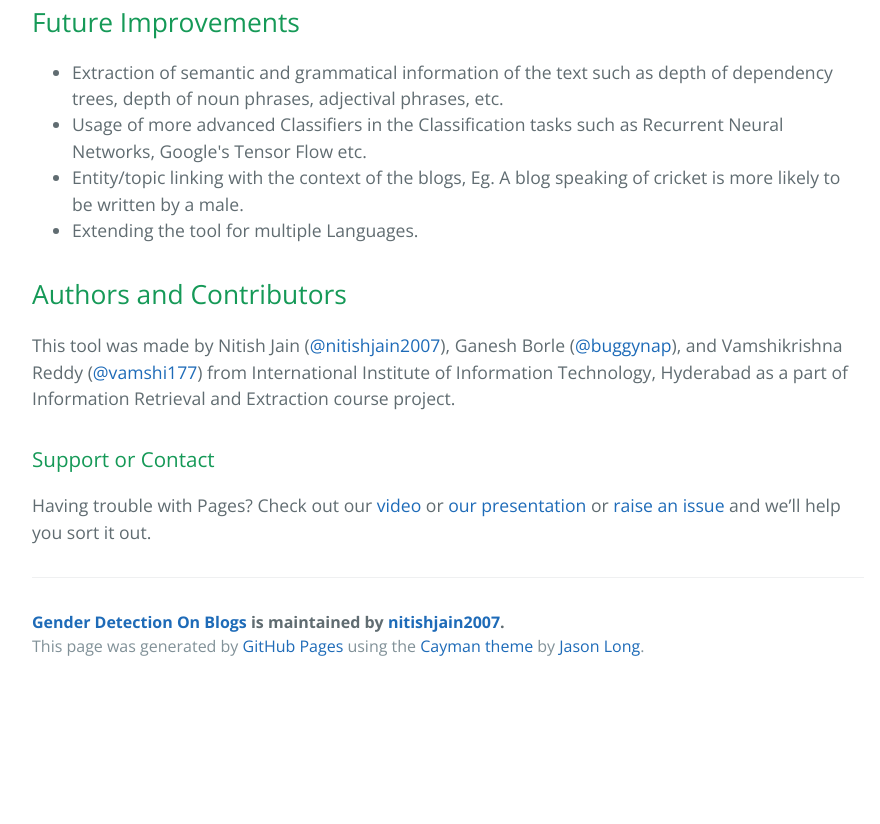
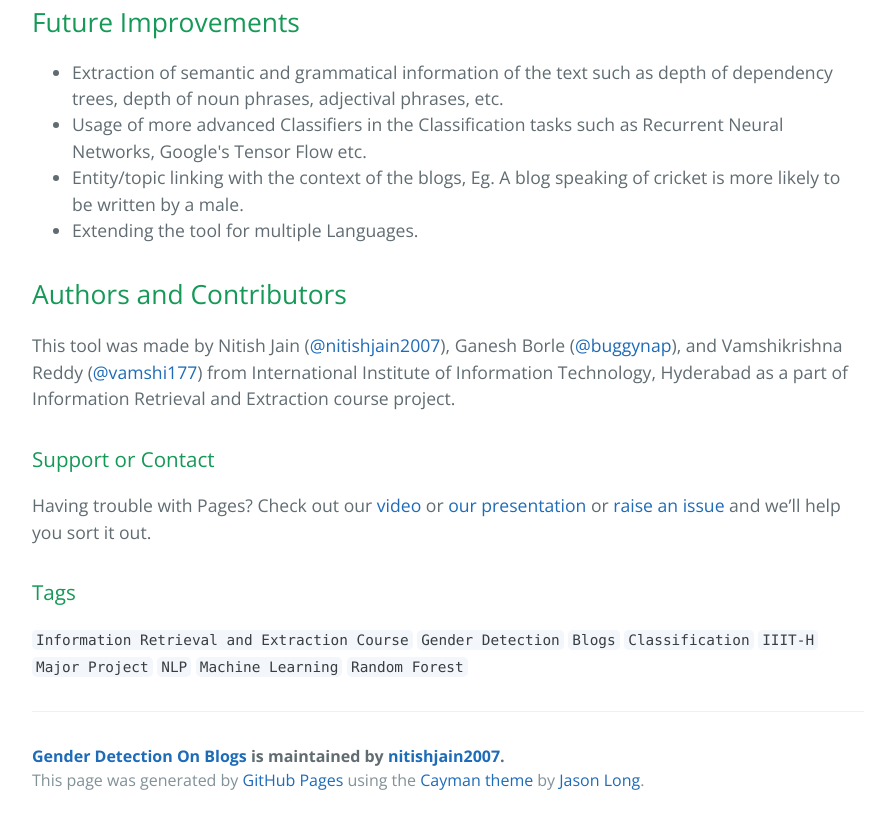
Before and after one commit to khushi2107/Gender_Identification, a plain HTML site: page index.html in a window 1280 px wide. Shown: the part 2196-3020 px from the top of the page, without its empty margins (192-1072 px from the left). Before the commit the page ends 2886 px from the top, so only its background shows below. Drawn offline with nearby package versions, Linux system fonts and the light colour scheme.

Commit message:
Create gh-pages branch via GitHub

```diff
--- a/index.html
+++ b/index.html
@@ -101,6 +101,11 @@
 
 <p>Having trouble with Pages? Check out our <a href="https://www.youtube.com/watch?v=T04BJ6cIeTs">video</a> or <a href="http://www.slideshare.net/NitishJain24/gender-detection-on-blogs">our presentation</a> or <a href="https://github.com/nitishjain2007/Gender_Identification/issues">raise an issue</a> and we’ll help you sort it out.</p>
 
+<h3>
+<a id="tags" class="anchor" href="#tags" aria-hidden="true"><span aria-hidden="true" class="octicon octicon-link"></span></a>Tags</h3>
+
+<p><code>Information Retrieval and Extraction Course</code> <code>Gender Detection</code> <code>Blogs</code> <code>Classification</code> <code>IIIT-H</code> <code>Major Project</code> <code>NLP</code> <code>Machine Learning</code> <code>Random Forest</code></p>
+
       <footer class="site-footer">
         <span class="site-footer-owner"><a href="https://github.com/nitishjain2007/Gender_Identification">Gender Detection On Blogs</a> is maintained by <a href="https://github.com/nitishjain2007">nitishjain2007</a>.</span>
 
```
Also changed, not shown: params.json (+1 -1 lines).
